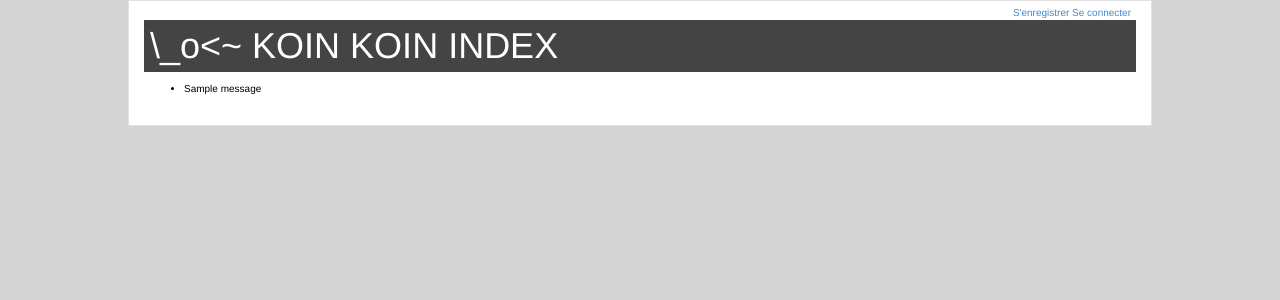
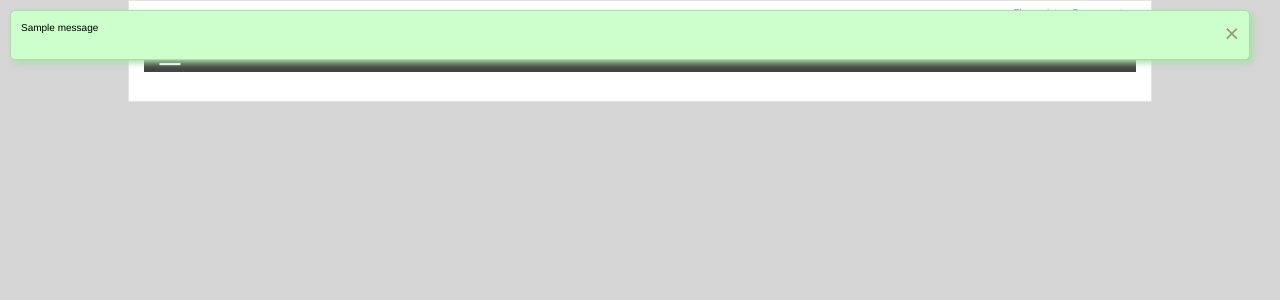
Before and after one commit to bougie/yanos, a Django app: page / in a window 1280 px wide. Shown: the top 300 px of the page. Run offline with Django 3.2, Linux system fonts and the light colour scheme; tables that the repository leaves empty hold one stand-in row (values such as "Sample post"); one stand-in notice (Sample message) is shown; parts of the project's set-up code (start-up, migrations or seed data) failed here and were passed over; some libraries are stand-ins or nearby versions.

Commit message:
feat(): Adding pop notifications messages
Add support for pop messages with the Choko256/jquery-popmessage library

```diff
--- /dev/null
+++ b/core/static/css/jquery.popmessage.css
@@ -0,0 +1,108 @@
+div.pop {
+	border-radius: 5px;
+	min-width: 200px;
+	height: 50px;
+	position: absolute;
+	z-index: 500;
+	display: none;
+	padding: 10px;
+	background-color: #eee;
+	border: 1px solid #bbb;
+	box-shadow: 3px 3px 6px #aaa;
+}
+div.pop a {
+	text-decoration: none;
+	border: 0;
+}
+div.pop div.pop-title {
+	font-weight: bold;
+}
+div.pop div.pop-icon {
+	float: left;
+	margin-right: 20px;
+}
+div.pop div.pop-icon img {
+	max-height: 64px;
+	max-width: 64px;
+}
+
+div.pop div.pop-close-button {
+	float: right;
+	opacity: 0.5;
+	cursor: pointer;
+	font-size: 25px;
+	line-height: 1;
+	font-weight: 500;
+}
+div.pop div.pop-close-button a:hover {
+	font-weight: 800;
+}
+
+div.pop-success {
+	background-color: #ccffcc;
+	border: 1px solid #aaddaa;
+	box-shadow: 3px 3px 6px #aaddaa;
+}
+div.pop-success div.pop-title, div.pop-success div.pop-icon, div.pop-success div.pop-close-button a {
+	color: #663333;
+}
+
+div.pop-danger {
+	background-color: #ffcccc;
+	border: 1px solid #dd3333;
+	box-shadow: 3px 3px 6px #dd3333;
+}
+div.pop-danger div.pop-title, div.pop-danger div.pop-icon, div.pop-danger div.pop-close-button a {
+	color: #cc3333;
+}
+
+div.pop-warning {
+	background-color: #ffffcc;
+	border: 1px solid #dddd99;
+	box-shadow: 3px 3px 6px #dddd99;
+}
+div.pop-warning div.pop-title, div.pop-warning div.pop-icon, div.pop-warning div.pop-close-button a {
+	color: #aaaa33;
+}
+
+div.pop-info {
+	background-color: #ccccff;
+	border: 1px solid #aaaadd;
+	box-shadow: 3px 3px 6px #aaaadd;
+}
+div.pop-info div.pop-title, div.pop-info div.pop-icon, div.pop-info div.pop-close-button a {
+	color: #3333cc;
+}
+
+div.pop.pop-top-left {
+	top: 10px;
+	left: 10px;
+}
+div.pop.pop-top-right {
+	top: 10px;
+	right: 10px;
+}
+div.pop.pop-bottom-left {
+	left: 10px;
+	bottom: 10px;
+}
+div.pop.pop-bottom-right {
+	right: 10px;
+	bottom: 10px;
+}
+div.pop.pop-top-wide {
+	left: 10px;
+	width: -moz-calc(100% - 40px);
+	width: -o-calc(100% - 40px);
+	width: -webkit-calc(100% - 40px);
+	width: calc(100% - 40px);
+	top: 10px;
+}
+div.pop.pop-bottom-wide {
+	left: 10px;
+	width: -moz-calc(100% - 40px);
+	width: -o-calc(100% - 40px);
+	width: -webkit-calc(100% - 40px);
+	width: calc(100% - 40px);
+	bottom: 10px;
+}
--- a/core/templates/base.j2
+++ b/core/templates/base.j2
@@ -13,9 +13,11 @@
 		<meta name="description" content="{{page_description}}" />
 
 		<link rel="stylesheet" href="{% static 'css/bootstrap.min.css' %}" />
+		<link rel="stylesheet" href="{% static 'css/jquery.popmessage.css' %}" />
 		<link rel="stylesheet" href="{% static 'css/style.css' %}" />
 
 		<script src="{% static 'js/jquery.min.js' %}"></script>
+		<script src="{% static 'js/jquery.popmessage.js' %}"></script>
 		<script src="{% static 'js/bootstrap.min.js' %}"></script>
 		<script src="{% static 'js/scripts.js' %}"></script>
 	</head>
@@ -25,22 +27,27 @@
 			<h1>{{page_title}}</h1>
 
 			<div id="content">
+				{% if messages %}
+					{% for message in messages %}
+						<div class="pop pop-top-wide pop-{% if message.tags %}{{message.tags}}{% endif %}">
+							<div class="pop-body">
+								{{message}}
+							</div>
+						</div>
+					{% endfor %}
+					<script type='text/javascript'>
+					$(function() {
+						 $("div.pop").each(function() { $(this).pop("show") });
+					});
+					</script>
+				{% endif %}
+
 				<div class="modal fade" id="register-popup" tabindex="-1" role="dialog" aria-labelledby="register-popup-label" aria-hidden="true">
 					<div class="modal-dialog"><div class="modal-content"></div></div>
 				</div>
 				<div class="modal fade" id="login-popup" tabindex="-1" role="dialog" aria-labelledby="login-popup-label" aria-hidden="true">
 					<div class="modal-dialog"><div class="modal-content"></div></div>
 				</div>
-
-				{% if messages %}
-					<ul class="messages">
-						{% for message in messages %}
-							<li{% if message.tags %} class="{{ message.tags }}"{% endif %}>
-								{{ message }}
-							</li>
-						{% endfor %}
-					</ul>
-				{% endif %}
 
 				{% block content %}
 				{% endblock %}
```
Also changed, not shown: core/static/js/jquery.popmessage.js (added).
